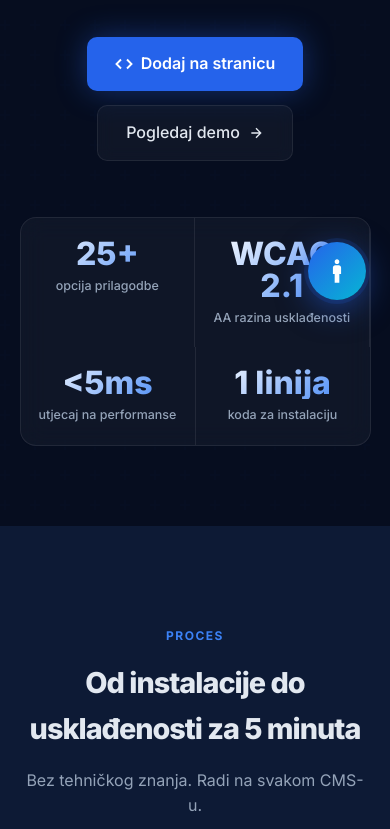
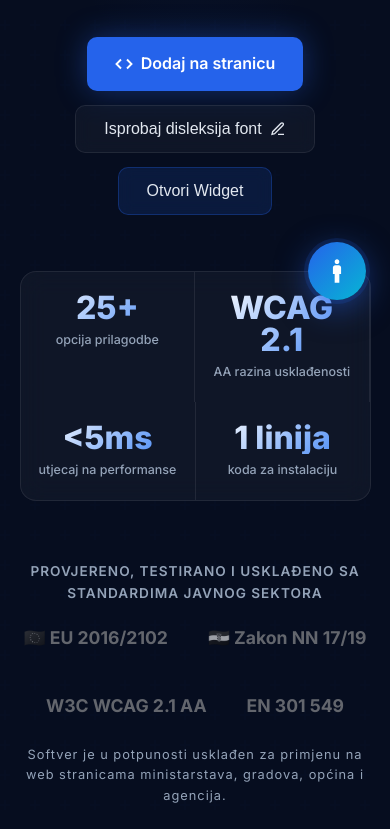
Before and after one commit to Drdur/web-uskladenje, a website: page index.html in a window 390 px wide. Shown: the part 520-1349 px from the top of the page. Drawn offline with Linux system fonts and the light colour scheme.

Commit message:
Add_social_proof_legal_authority_and_live_demo_buttons

```diff
--- a/index.html
+++ b/index.html
@@ -294,6 +294,50 @@
             color: var(--text-muted);
             margin-top: 6px;
             font-weight: 500;
+        }
+
+        /* ─── SOCIAL PROOF ─────────────────── */
+        .social-proof {
+            margin-top: 60px;
+            text-align: center;
+        }
+
+        .social-proof p {
+            font-size: 0.85rem;
+            color: var(--text-muted);
+            text-transform: uppercase;
+            letter-spacing: 1px;
+            font-weight: 600;
+            margin-bottom: 20px;
+        }
+
+        .proof-logos {
+            display: flex;
+            justify-content: center;
+            gap: 40px;
+            flex-wrap: wrap;
+            opacity: 0.6;
+            filter: grayscale(100%);
+            transition: all 0.3s ease;
+        }
+
+        .proof-logos:hover {
+            opacity: 1;
+            filter: grayscale(0%);
+        }
+
+        .proof-logo {
+            display: flex;
+            align-items: center;
+            gap: 8px;
+            font-size: 1.1rem;
+            font-weight: 700;
+            color: var(--text-muted);
+            transition: color 0.3s;
+        }
+
+        .proof-logos:hover .proof-logo {
+            color: #fff;
         }
 
         /* ─── SECTION GENERIC ─────────────── */
@@ -820,12 +864,17 @@
                 </svg>
                 Dodaj na stranicu
             </a>
-            <a href="#kako-radi" class="btn-secondary">
-                Pogledaj demo
+            <button onclick="document.body.classList.toggle('acc-dyslexic')" class="btn-secondary"
+                style="cursor:pointer">
+                Isprobaj disleksija font
                 <svg width="16" height="16" viewBox="0 0 24 24" fill="none" stroke="currentColor" stroke-width="2">
-                    <path d="M5 12h14M12 5l7 7-7 7" />
+                    <path d="M12 20h9M16.5 3.5a2.121 2.121 0 0 1 3 3L7 19l-4 1 1-4L16.5 3.5z" />
                 </svg>
-            </a>
+            </button>
+            <button onclick="document.getElementById('accPanel').classList.toggle('active')" class="btn-secondary"
+                style="cursor:pointer; background: rgba(37,99,235,0.15); border-color: rgba(37,99,235,0.3);">
+                Otvori Widget
+            </button>
         </div>
 
         <div class="stats-bar">
@@ -845,6 +894,21 @@
                 <div class="stat-num">1 linija</div>
                 <div class="stat-label">koda za instalaciju</div>
             </div>
+        </div>
+
+        <div class="social-proof">
+            <p>Provjereno, testirano i usklađeno sa standardima javnog sektora</p>
+            <div class="proof-logos">
+                <span class="proof-logo">🇪🇺 EU 2016/2102</span>
+                <span class="proof-logo">🇭🇷 Zakon NN 17/19</span>
+                <span class="proof-logo">W3C WCAG 2.1 AA</span>
+                <span class="proof-logo">EN 301 549</span>
+            </div>
+            <p
+                style="margin-top: 24px; font-size: 0.8rem; text-transform: none; font-weight: 400; max-width: 500px; margin-inline: auto;">
+                Softver je u potpunosti usklađen za primjenu na web stranicama ministarstava, gradova, općina i
+                agencija.
+            </p>
         </div>
     </section>
 
@@ -1063,13 +1127,29 @@
 
     <!-- FOOTER -->
     <footer>
+        <div
+            style="max-width: 800px; margin: 0 auto 30px; padding: 24px; background: rgba(37,99,235,0.05); border: 1px solid rgba(37,99,235,0.15); border-radius: 12px; font-size: 0.88rem; text-align: left; line-height: 1.6;">
+            <strong
+                style="color: var(--blue-light); display: flex; align-items: center; gap: 8px; margin-bottom: 12px; font-size: 0.95rem;">
+                <svg width="20" height="20" viewBox="0 0 24 24" fill="none" stroke="currentColor" stroke-width="2">
+                    <path d="M12 22s8-4 8-10V5l-8-3-8 3v7c0 6 8 10 8 10z" />
+                </svg>
+                Pravna usklađenost i autoritet
+            </strong>
+            Softver AccessHR u potpunosti je usklađen s <strong>Direktivom (EU) 2016/2102 Europskog parlamenta i
+                Vijeća</strong> o pristupačnosti internetskih stranica i mobilnih aplikacija tijela javnog sektora te s
+            hrvatskim <strong>Zakonom o pristupačnosti mrežnim stranicama i programskim rješenjima za pokretne uređaje
+                tijela javnog sektora (NN 17/19)</strong>. Sukladnost se odnosi na tehničke zahtjeve europske norme
+            <strong>EN 301 549 V2.1.2</strong> i smjernice W3C Web Content Accessibility Guidelines (WCAG) 2.1 na AA
+            razini.
+        </div>
         <p style="margin-bottom:12px;">
-            <a href="#">AccessHR</a> · Web pristupačnost za Hrvatsku ·
+            <a href="#">AccessHR</a> · Softverski alat za tijela javnog sektora ·
             <a href="#">Politika privatnosti</a> ·
             <a href="#">Izjava o pristupačnosti</a> ·
             <a href="mailto:info@accesshr.hr">info@accesshr.hr</a>
         </p>
-        <p style="font-size:0.75rem; opacity:0.6;">© 2026 AccessHR. Usklađeno s NN 17/19 i WCAG 2.1 AA. Sve cijene bez
+        <p style="font-size:0.75rem; opacity:0.6;">© 2026 AccessHR. Sva prava pridržana. Sve cijene su izražene bez
             PDV-a.</p>
     </footer>
 
```
